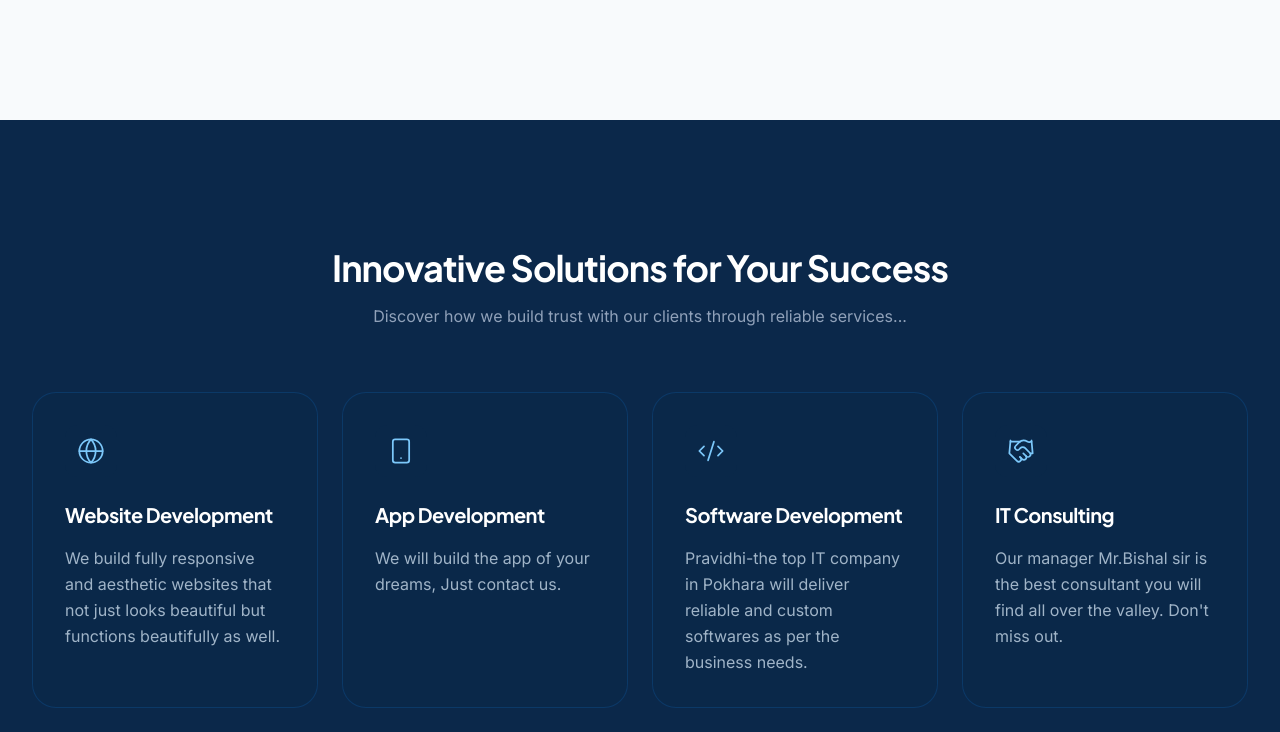
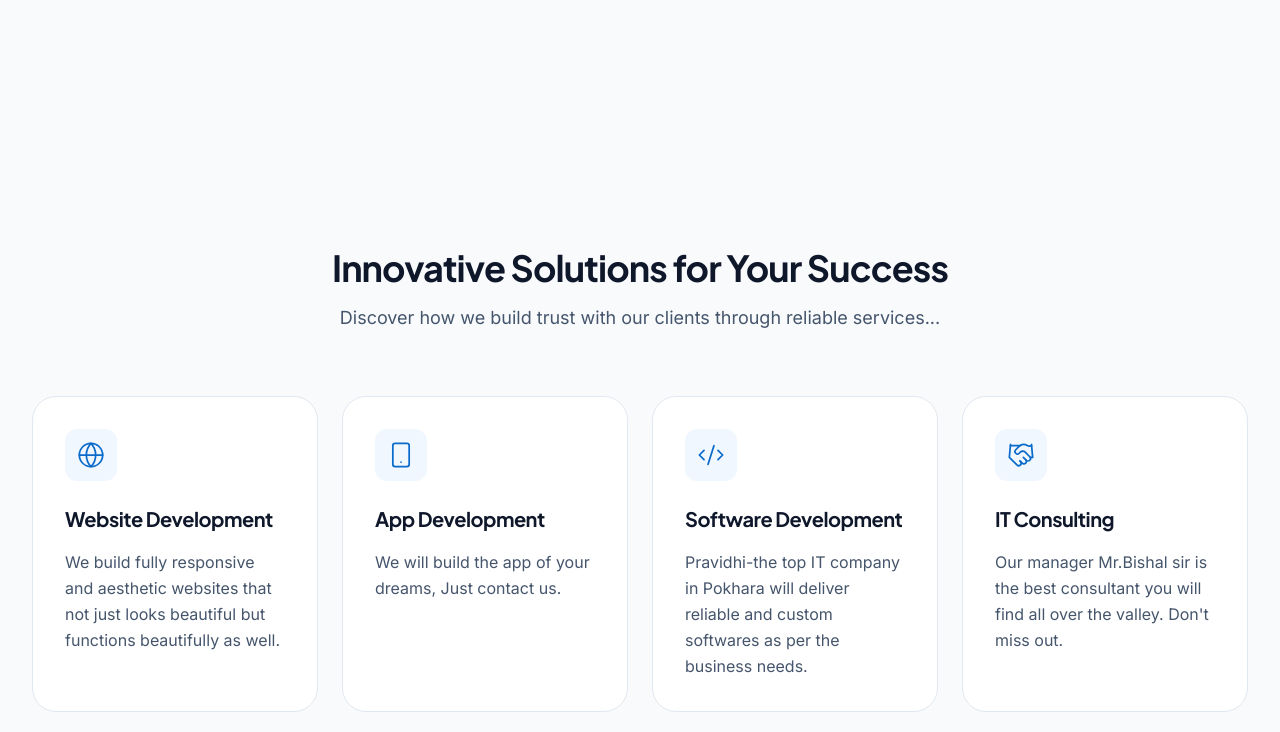
Before and after one commit to Coder-Gamma/pravidhi-web-application, a React (Vite) app: page / in a window 1280 px wide. Shown: the part 760-1492 px from the top of the page. Built offline with nearby package versions, Linux system fonts and the light colour scheme.

Commit message:
Updated style of the Services section

```diff
--- a/src/components/UI/ServiceCard.tsx
+++ b/src/components/UI/ServiceCard.tsx
@@ -19,21 +19,26 @@ export const ServiceCard = ({
     <div
       className={cn(
         "group relative flex flex-col items-start p-8 rounded-3xl transition-all duration-300",
-        "bg-primary-950/40 border-primary-800/50 border hover:border-primary-400",
-        "hover:shadow-[0_0_40px_-15px_rgba(29,112,184,0.3)]",
+        "bg-white border-slate-200 border",
+        "hover:-translate-y-2 hover:border-primary-300",
+        "hover:shadow-xl hover:shadow-primary-500/10",
         className
       )}
     >
       {/* ICONS  */}
-      <div className="rounded-xl bg-primary-950/50 mb-6 p-3 text-primary-300 transition-colors group-hover:scale-105 group-hover:bg-primary-500 group-hover:text-white">
+      <div
+        className="rounded-xl bg-primary-50 mb-6 p-3 text-primary-600 transition-colors  group-hover:bg-primary-500
+  group-hover:text-white
+  group-hover:scale-105"
+      >
         <Icon size={28} strokeWidth={1.5} />
       </div>
 
-      <h3 className="mb-4 text-xl font-bold text-white tracking-tight">
+      <h3 className="mb-4 text-xl font-bold text-slate-900 tracking-tight">
         {title}
       </h3>
 
-      <p className="text-primary-100/70 leading-relaxed text-sm lg:text-base">
+      <p className="text-slate-600 leading-relaxed text-sm lg:text-base">
         {description}
       </p>
     </div>
--- a/src/components/features/home/components/Services.tsx
+++ b/src/components/features/home/components/Services.tsx
@@ -5,12 +5,16 @@ import { SERVICES_DATA } from "@/config/services"; // Import here
 
 export const Services = () => {
   return (
-    <Section background="primary" id="services" className="bg-primary-950 overflow-hidden relative">
+    <Section
+      background="primary"
+      id="services"
+      className="bg-slate-50 relative"
+    >
       <div className="text-center mb-16 space-y-4">
-        <Heading level={2} className="text-white">
+        <Heading level={2} className="text-slate-900">
           Innovative Solutions for Your Success
         </Heading>
-        <p className="max-w-2xl mx-auto text-slate-400">
+        <p className="max-w-2xl mx-auto text-slate-600 text-lg">
           Discover how we build trust with our clients through reliable
           services...
         </p>
```
